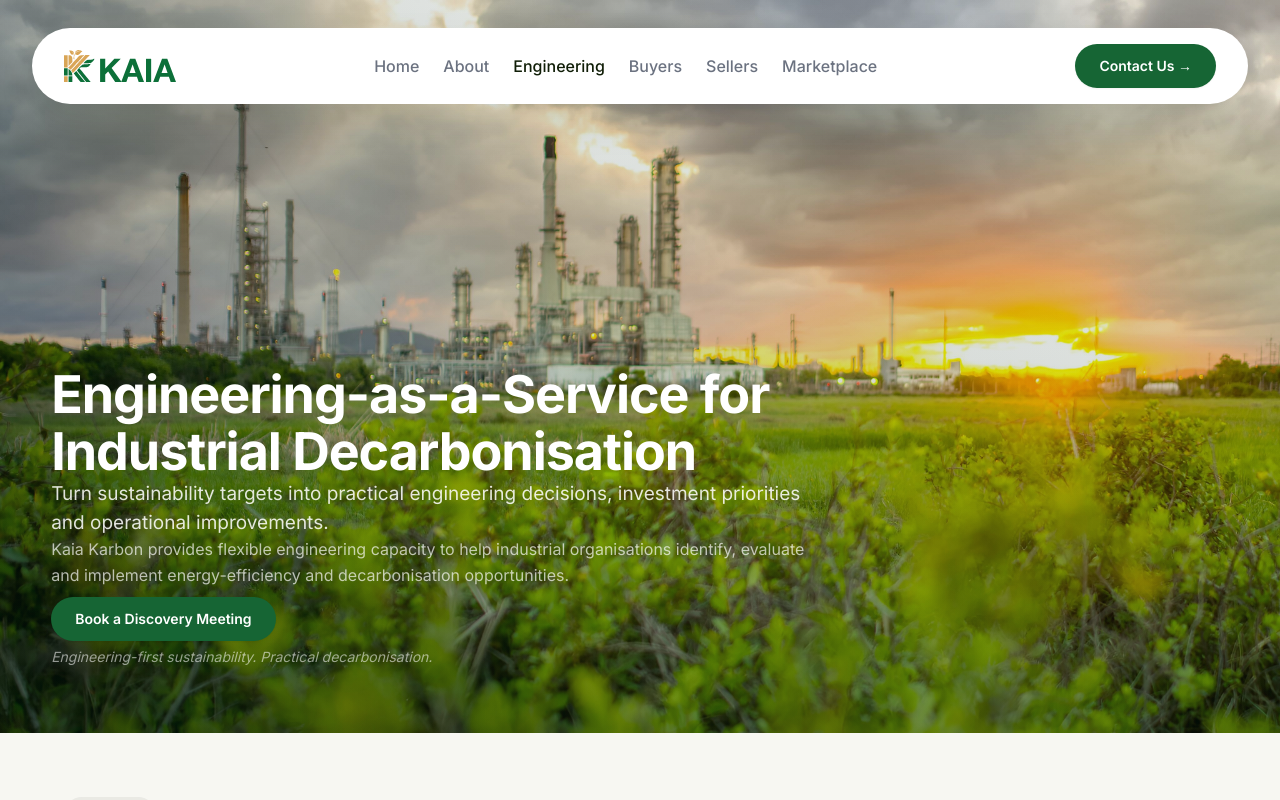
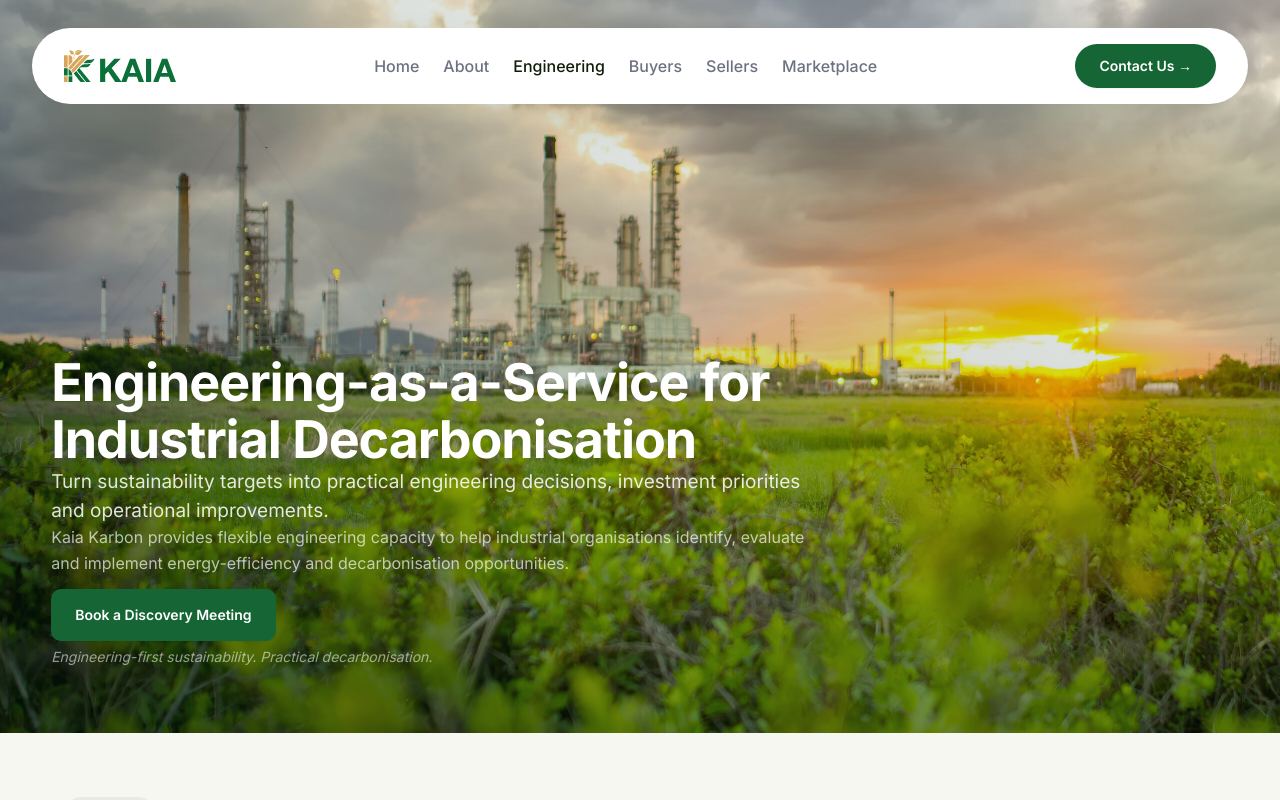
Before and after one commit to MDxWARRIORxOP/kaia-frontend, a Next.js app: page /engineering in a window 1280 px wide. Shown: the top 800 px of the page. Built offline with nearby package versions, Linux system fonts and the light colour scheme.

Commit message:
added "contact us" to prehighlight the relevant reason of contact. Also few aesthetic changes to engineering page

```diff
--- a/src/app/contact/page.tsx
+++ b/src/app/contact/page.tsx
@@ -7,6 +7,7 @@ import { Button } from "@/components/ui/Button";
 import { Container } from "@/components/ui/Container";
 import { contactDetails } from "@/lib/constants";
 import "./page.css";
+import { useSearchParams } from "next/navigation";
 
 interface ContactField {
   id: string;
@@ -154,7 +155,8 @@ function IconArrowRight() {
 }
 
 export default function ContactUsPage() {
-  const [active, setActive] = useState(0);
+  const search = useSearchParams();
+  const [active, setActive] = useState(Number(search.get("active")) || 0);
 
   return (
     <div className="contact-page">
--- a/src/app/engineering/page.css
+++ b/src/app/engineering/page.css
@@ -91,7 +91,10 @@
 }
 
 .eaas-page__hero-cta {
-  margin-top: 8px;
+  margin-top: 12px;
+  height: 52px;
+  width: max-content;
+  border-radius: 10px;
 }
 
 .eaas-page__hero-tagline {
--- a/src/app/engineering/page.tsx
+++ b/src/app/engineering/page.tsx
@@ -125,7 +125,7 @@ export default function EngineeringPage() {
             industrial organisations identify, evaluate and implement
             energy-efficiency and decarbonisation opportunities.
           </p>
-          <Link href="/contact">
+          <Link href="/contact?active=2">
             <Button className="eaas-page__hero-cta">
               Book a Discovery Meeting
             </Button>
@@ -275,24 +275,24 @@ export default function EngineeringPage() {
           </p>
 
           <div className="eaas-page__cta-buttons">
-            <Link href="/contact">
+            <Link href="/contact?active=2">
               <Button className="eaas-page__cta-primary">
                 Book a Discovery Meeting &rarr;
               </Button>
             </Link>
             <span className="eaas-page__cta-or">or</span>
-            <Link href="/contact">
+            <Link href="/contact?active=2">
               <Button variant="secondary" className="eaas-page__cta-secondary">
                 Contact Kaia Karbon &rarr;
               </Button>
             </Link>
           </div>
 
-          <div className="eaas-page__cta-contacts">
+          {/* <div className="eaas-page__cta-contacts">
             <a href="mailto:tanmmay@kaiakarbon.com">tanmmay@kaiakarbon.com</a>
             <a href="mailto:offsets@kaiakarbon.com">offsets@kaiakarbon.com</a>
             <span>kaiakarbon.com</span>
-          </div>
+          </div> */}
 
           <p className="eaas-page__cta-note">
             No lengthy brief required. Start with the problem you&apos;re trying
--- a/src/app/for/sellers/page.tsx
+++ b/src/app/for/sellers/page.tsx
@@ -202,7 +202,7 @@ export default function SellersPage() {
             KAIA offers open market access for carbon credits - reach
             multinational buyers actively seeking high-quality offsets.
           </p>
-          <Link href="/contact">
+          <Link href="/contact?active=1">
             <Button className="sellers-page__hero-button">
               List Your Project
               <ArrowIcon />
@@ -244,13 +244,13 @@ export default function SellersPage() {
                   alt="Carbon credit lifecycle"
                   className="sellers-page__lifecycle-image"
                 />
-                <button
+                {/* <button
                   type="button"
                   className="sellers-page__lifecycle-arrow"
                   aria-label="Next"
                 >
                   <ArrowIcon />
-                </button>
+                </button> */}
                 <div className="sellers-page__lifecycle-overlay" />
                 <div className="sellers-page__lifecycle-copy">
                   <h2>
@@ -334,7 +334,7 @@ export default function SellersPage() {
                 strategies with KAIA. Start with as little as one tonne.
               </p>
 
-              <Link href="/contact">
+              <Link href="/contact?active=1">
                 <Button className="sellers-page__green-button">
                   Sell Carbon Credits
                   <ArrowIcon />
@@ -540,7 +540,7 @@ export default function SellersPage() {
               to sell it.
             </p>
             <div className="sellers-page__cta-actions">
-              <Link href="/contact">
+              <Link href="/contact?active=1">
                 <Button className="sellers-page__cta-button">
                   Sell Carbon Credits
                   <ArrowIcon />
```
